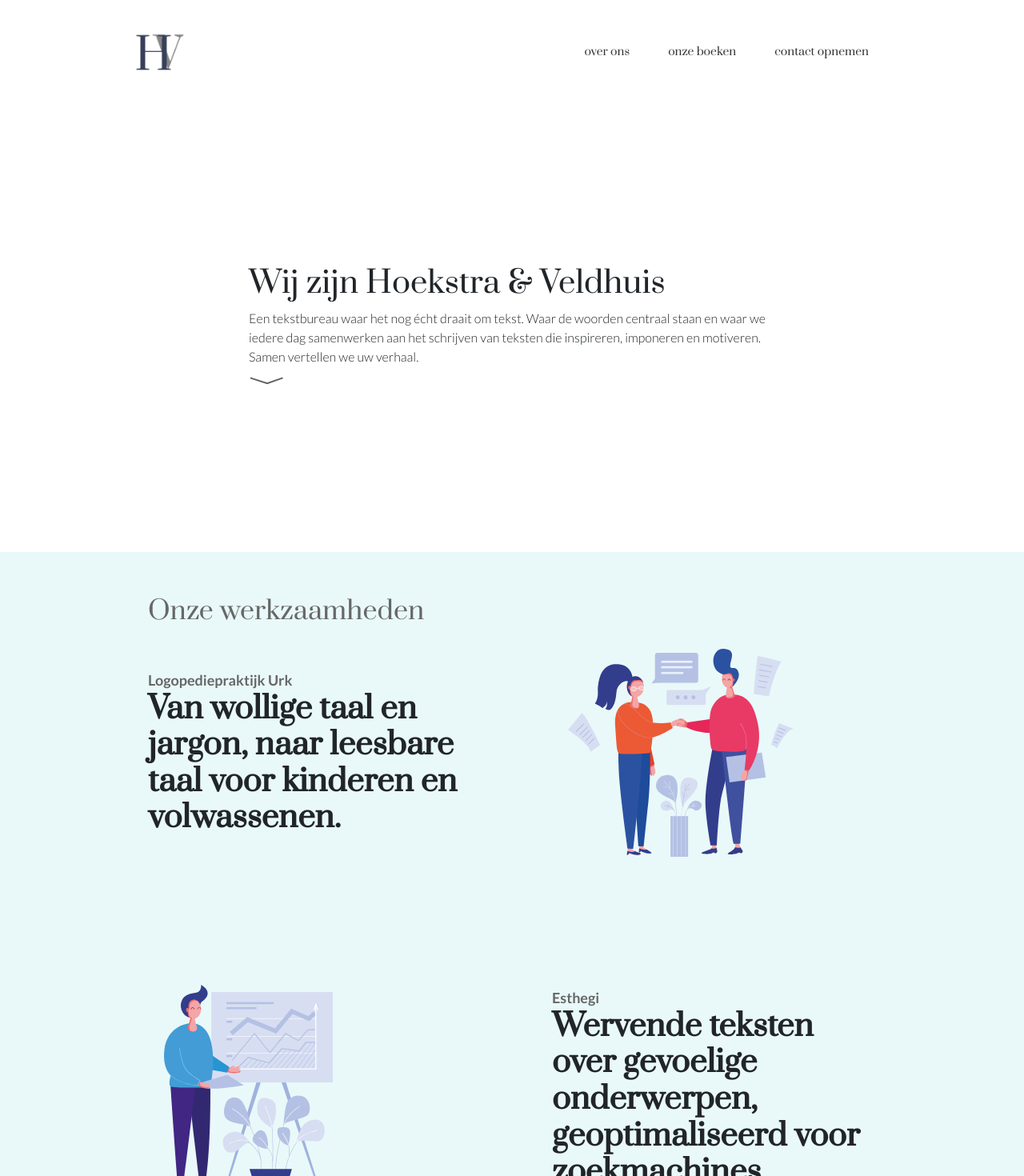
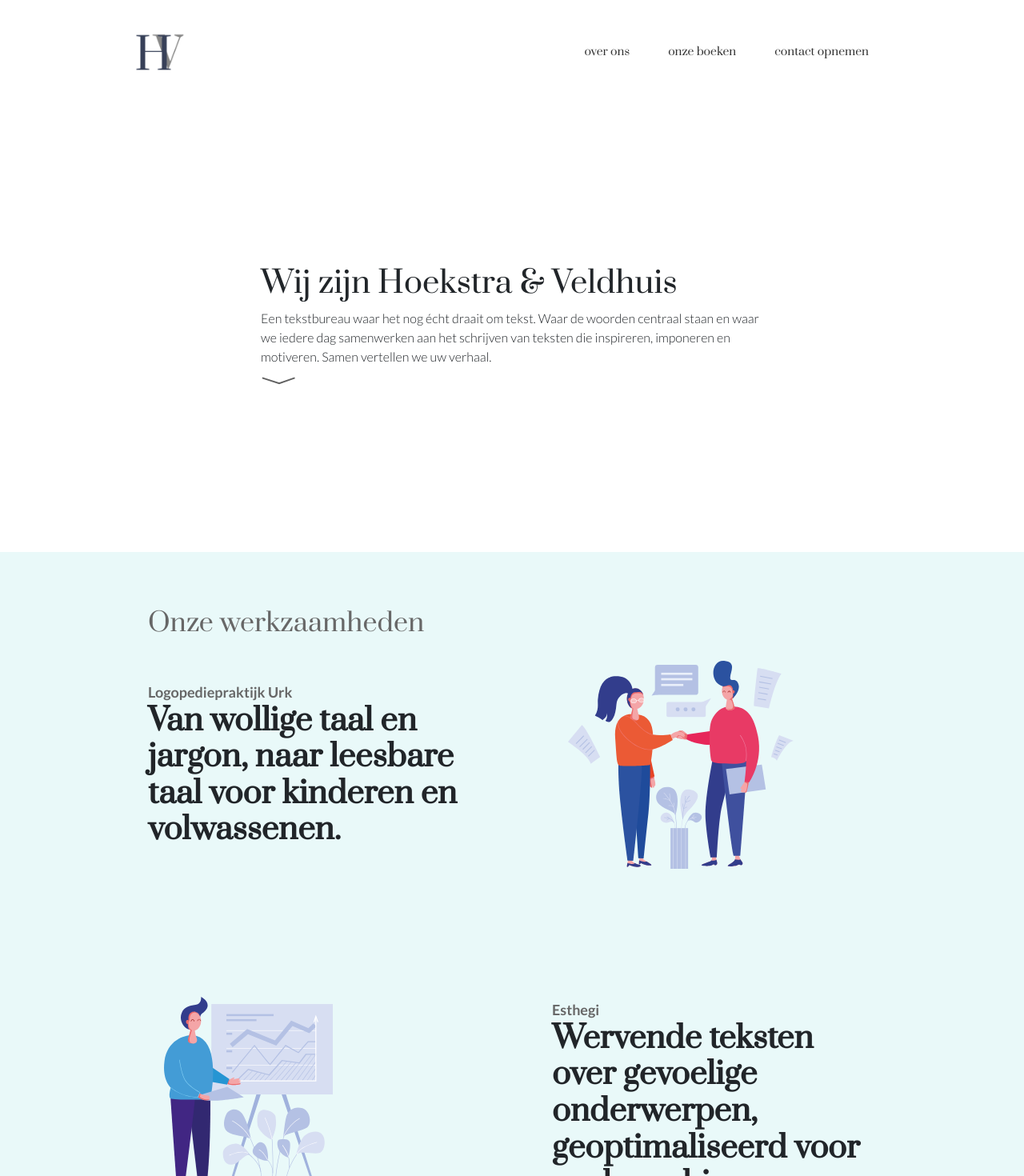
Before and after one commit to jobveldhuis/hoekstraenveldhuis.nl, a Next.js app: page / in a window 1280 px wide. Shown: the top 1470 px of the page at 80% size. Built offline with nearby package versions, Linux system fonts and the light colour scheme.

Commit message:
Added consistent padding to homepage

```diff
--- a/src/styles/atoms/ProjectOverviewComponent.module.css
+++ b/src/styles/atoms/ProjectOverviewComponent.module.css
@@ -20,7 +20,7 @@
 }
 
 .projectOverviewContainer {
-    padding: 15px;
+    padding: 30px 0;
 }
 
 .projectOverviewContainer img {
@@ -29,7 +29,6 @@
 }
 
 .projectOverviewContainer h2 {
-    padding: 15px 0;
     font-size: 24px;
     color: #676767;
 }
--- a/src/styles/atoms/ScrollDownComponent.module.css
+++ b/src/styles/atoms/ScrollDownComponent.module.css
@@ -15,7 +15,8 @@
 }
 
 .scrollDownContent {
-    max-width: 70%;
+    max-width: 100%;
+    padding: 0 15px;
 }
 
 .scrollDownAnimationContainer {
@@ -27,4 +28,8 @@
     .scrollDownContainer h1, .scrollDownContainer h2 {
         font-size: 38px;
     }
+
+    .scrollDownContent {
+        max-width: 70%;
+    }
 }
--- a/src/styles/pages/Home.module.css
+++ b/src/styles/pages/Home.module.css
@@ -5,7 +5,7 @@
 .elementContainer {
     max-width: 940px;
     margin: 0 auto 50px auto;
-    padding-bottom: 50px;
+    padding: 0 15px;
 }
 
 .aboutContainer {
@@ -18,3 +18,9 @@
     height: 70vh;
     margin: 0 auto;
 }
+
+@media only screen and (min-width: 768px) {
+    .elementContainer {
+        padding-bottom: 50px;
+    }
+}
```
